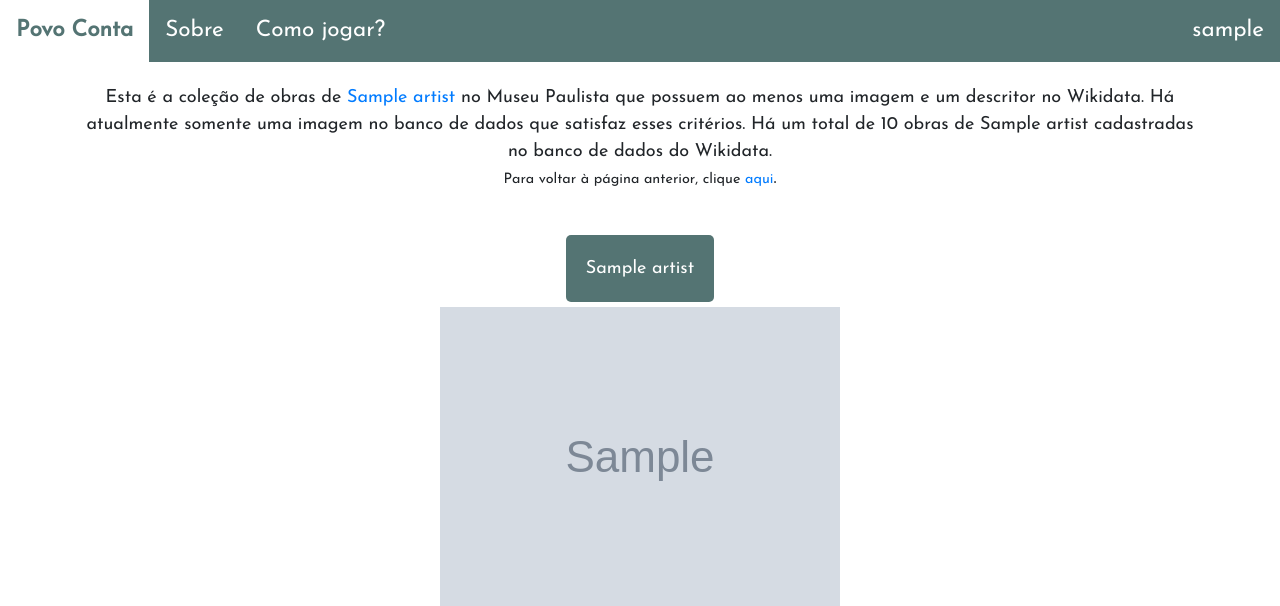
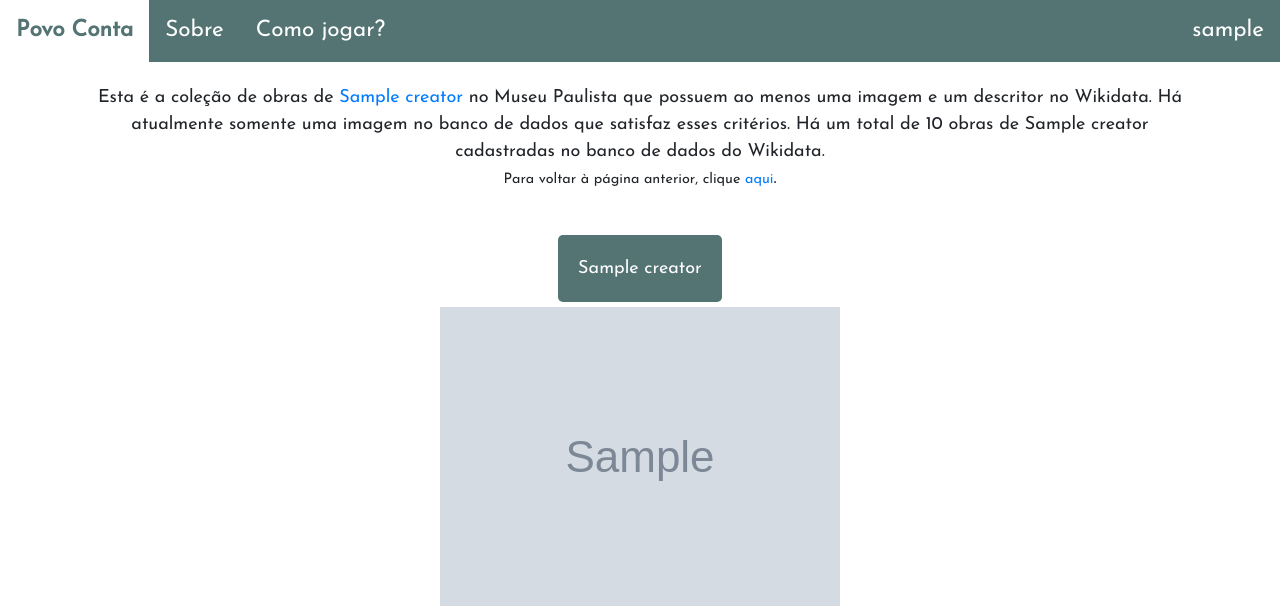
Before and after one commit to Ederporto/povoconta, a Flask app: template templates/per_artist.html in a window 1280 px wide. Shown: the top 606 px of the page. Run offline with Flask 2, Linux system fonts and the light colour scheme; the template is opened without the code that fills it: most values are stand-ins (such as "Sample title", 1, 10 or a date in 2020); grey boxes marked "Sample" are stand-in pictures; parts of the project's set-up code (start-up, migrations or seed data) failed here and were passed over; some libraries are stand-ins or nearby versions.

Commit message:
Changing structure of files

```diff
--- a/app.py
+++ b/app.py
@@ -199,45 +199,45 @@ def show_works_in_collection(qid):
 @app.route('/p170', methods=['GET'])
 @app.route('/creators', methods=['GET'])
 @app.route('/criadores', methods=['GET'])
-def show_per_artist():
+def show_per_creator():
     username = wikidata_oauth.get_username()
-    json = per_artist()
-    artists = []
+    json = per_creator()
+    creators = []
     for result in json["results"]["bindings"]:
-        artists.append({
-            "qid": result["artist"]["value"].split("/")[-1],
-            "label": result["artist_label"]["value"],
+        creators.append({
+            "qid": result["creator"]["value"].split("/")[-1],
+            "label": result["creator_label"]["value"],
             "quantity": result["total"]["value"]})
-    return render_template("per_artist.html", artists=artists, username=username)
+    return render_template("per_creator.html", creators=creators, username=username)
 
 
 @app.route('/p170/<qid>', methods=['GET'])
 @app.route('/creator/<qid>', methods=['GET'])
 @app.route('/criador/<qid>', methods=['GET'])
-def show_works_of_artist(qid):
+def show_works_of_creator(qid):
     username = wikidata_oauth.get_username()
-    json = works_of_artist(qid)
-    artist = []
-    artist_data_ = artist_data(qid)
+    json = works_of_creator(qid)
+    creator = []
+    creator_data_ = creator_data(qid)
 
     for result in json["results"]["bindings"]:
-        artist.append({
+        creator.append({
             "qid": result["work"]["value"].split("/")[-1],
             "label": result["work_label"]["value"],
             "image": result["image"]["value"] + "?width=200px"})
 
-    artist_data_aux = {
-        "artist_article": artist_data_["results"]["bindings"][0]["artist_article"]["value"] if "artist_article" in artist_data_["results"]["bindings"][0] else "",
-        "artist_label": artist_data_["results"]["bindings"][0]["artist_label"]["value"],
-        "total": artist_data_["results"]["bindings"][0]["total"]["value"],
-        "total_scope": len(artist),
+    creator_data_aux = {
+        "creator_article": creator_data_["results"]["bindings"][0]["creator_article"]["value"] if "creator_article" in creator_data_["results"]["bindings"][0] else "",
+        "creator_label": creator_data_["results"]["bindings"][0]["creator_label"]["value"],
+        "total": creator_data_["results"]["bindings"][0]["total"]["value"],
+        "total_scope": len(creator),
     }
 
-    return render_template("per_artist.html",
-                           artist=artist,
+    return render_template("per_creator.html",
+                           creator=creator,
                            qid=qid,
                            username=username,
-                           artist_data=artist_data_aux,
+                           creator_data=creator_data_aux,
                            goback="museudoipiranga")
 
 
@@ -473,14 +473,14 @@ def get_work_data(qid):
             instance_labels_ = data_work["results"]["bindings"][0]["instance_labels"]["value"].split(";")
         else:
             instance_labels_ = []
-        if "artists" in data_work["results"]["bindings"][0]:
-            artists_ = data_work["results"]["bindings"][0]["artists"]["value"].split(";")
+        if "creators" in data_work["results"]["bindings"][0]:
+            creators_ = data_work["results"]["bindings"][0]["creators"]["value"].split(";")
         else:
-            artists_ = []
-        if "artists_labels" in data_work["results"]["bindings"][0]:
-            artists_labels_ = data_work["results"]["bindings"][0]["artists_labels"]["value"].split(";")
+            creators_ = []
+        if "creators_labels" in data_work["results"]["bindings"][0]:
+            creators_labels_ = data_work["results"]["bindings"][0]["creators_labels"]["value"].split(";")
         else:
-            artists_labels_ = []
+            creators_labels_ = []
         if "materials" in data_work["results"]["bindings"][0]:
             materials_ = data_work["results"]["bindings"][0]["materials"]["value"].split(";")
         else:
@@ -503,11 +503,11 @@ def get_work_data(qid):
             for i in range(len(instances_)):
                 instances.append({"qid": instances_[i].split("/")[-1],
                                   "label": instance_labels_[i]})
-        artists = []
-        if artists_ and artists_labels_ and len(artists_) == len(artists_labels_) and artists_!=[""]:
-            for i in range(len(artists_)):
-                artists.append({"qid": artists_[i].split("/")[-1],
-                                  "label": artists_labels_[i]})
+        creators = []
+        if creators_ and creators_labels_ and len(creators_) == len(creators_labels_) and creators_!=[""]:
+            for i in range(len(creators_)):
+                creators.append({"qid": creators_[i].split("/")[-1],
+                                  "label": creators_labels_[i]})
         materials = []
         if materials_ and materials_labels_ and len(materials_) == len(materials_labels_) and materials_!=[""]:
             for i in range(len(materials_)):
@@ -523,7 +523,7 @@ def get_work_data(qid):
                       "image": image,
                       "date": date,
                       "instances": instances,
-                      "artists": artists,
+                      "creators": creators,
                       "materials": materials,
                       "commissioners": commissioners}
 
--- a/templates/item.html
+++ b/templates/item.html
@@ -39,9 +39,9 @@
   <div class="w3-container w3-half" style="text-align:left; font-family: 'Josefin Sans', sans-serif; font-size:150%">
       <div class="w3-row">
           <b>Obra:</b> <a target="_blank" href="https://www.wikidata.org/wiki/{{entity}}">{{work_data.work_label}}</a>
-          {% if work_data.artists and work_data.artists|length > 0 %}
-                <br><b>Artista{% if work_data.artists|length > 1 %}(s){% endif %}:</b> {% for artist in work_data.artists %}
-                <a target="_blank" href="https://www.wikidata.org/wiki/{{artist.qid}}">{{artist.label}}</a>{{ "; " if not loop.last }}
+          {% if work_data.creators and work_data.creators|length > 0 %}
+                <br><b>Criador(a){% if work_data.creators|length > 1 %}(s){% endif %}:</b> {% for creator in work_data.creators %}
+                <a target="_blank" href="https://www.wikidata.org/wiki/{{creator.qid}}">{{creator.label}}</a>{{ "; " if not loop.last }}
                 {% endfor %}
           {% endif %}
           {% if work_data.date %}
--- a/templates/per_artist.html
+++ b/templates/per_artist.html
@@ -29,21 +29,21 @@
     <br/>
     <div class="container" style="width:100%">
         <p style="text-align:center;font-size:1.2em;">
-            {% if artist and artist_data %}
-                {% if artist_data.artist_label and artist_data.total_scope %}
+            {% if creator and creator_data %}
+                {% if creator_data.creator_label and creator_data.total_scope %}
                     Esta é a coleção de obras de
-                    {% if artist_data.artist_article %} <a target="_blank" href="https://pt.wikipedia.org/wiki/{{artist_data.artist_article}}">{{artist_data.artist_label}}</a>
-                    {% else %} {{artist_data.artist_label}}{% endif %} no Museu Paulista que possuem ao menos uma imagem e um descritor no Wikidata.
-                    {% if artist_data.total_scope > 1 %}Atualmente são {{artist_data.total_scope}} obras que cumprem esses critérios.
-                    {% elif artist_data.total_scope == 1 %}Há atualmente somente uma imagem no banco de dados que satisfaz esses critérios.
+                    {% if creator_data.creator_article %} <a target="_blank" href="https://pt.wikipedia.org/wiki/{{creator_data.creator_article}}">{{creator_data.creator_label}}</a>
+                    {% else %} {{creator_data.creator_label}}{% endif %} no Museu Paulista que possuem ao menos uma imagem e um descritor no Wikidata.
+                    {% if creator_data.total_scope > 1 %}Atualmente são {{creator_data.total_scope}} obras que cumprem esses critérios.
+                    {% elif creator_data.total_scope == 1 %}Há atualmente somente uma imagem no banco de dados que satisfaz esses critérios.
                     {% else %}Atualmente não há nenhuma imagem no banco de dados que satisfaz esses critérios.{% endif %}
-                    Há um total de {{artist_data.total}}
-                    {% if artist_data.total == '1' %}obra de {{artist_data.artist_label}} cadastrada no banco de dados do Wikidata.
-                    {% else %}obras de {{artist_data.artist_label}} cadastradas no banco de dados do Wikidata.{% endif %}
+                    Há um total de {{creator_data.total}}
+                    {% if creator_data.total == '1' %}obra de {{creator_data.creator_label}} cadastrada no banco de dados do Wikidata.
+                    {% else %}obras de {{creator_data.creator_label}} cadastradas no banco de dados do Wikidata.{% endif %}
                 {% endif %}
-            <small><br>{{ _("Para voltar à página anterior, clique ") }} <a href="{{ url_for('show_per_artist') }}">{{_("aqui")}}</a></small>.
+            <small><br>{{ _("Para voltar à página anterior, clique ") }} <a href="{{ url_for('show_per_creator') }}">{{_("aqui")}}</a></small>.
             {% else %}
-                {{ _("Escolha um(a) artista para começar a jogar.") }}
+                {{ _("Escolha um(a) criador(a) para começar a jogar.") }}
                 {{ _("Ou volte à ") }} <a href="{{ url_for('museudoipiranga') }}">{{_("página inicial")}}</a>.
             {% endif %}
         </p><br/>
@@ -52,18 +52,18 @@
 
 {% block content %}
 <ul style="text-align:center">
-    {% for artist in artists %}
+    {% for creator in creators %}
         <li>
-            <a href="{{ url_for('show_works_of_artist',qid=artist.qid) }}">
-                <button name="artist" class="button" value="{{artist.qid}}">
-                    {{ artist.label }}
+            <a href="{{ url_for('show_works_of_creator',qid=creator.qid) }}">
+                <button name="creator" class="button" value="{{creator.qid}}">
+                    {{ creator.label }}
                 </button>
             </a>
         </li>
     {% endfor %}
 </ul>
 <ul style="text-align:center">
-    {% for work in artist %}
+    {% for work in creator %}
     <li>
         <a href="{{url_for('view_work_museudoipiranga', qid=work.qid) }}">
             <img src="{{ work.image }}" style="object-fit:contain;max-widht:1000px; max-height:500px; align:center;"/>
```
Also changed, not shown: query.py (renamed from povoconta/validate.py, +7 -7 lines), templates/museudoipiranga.html (+4 -4 lines).
